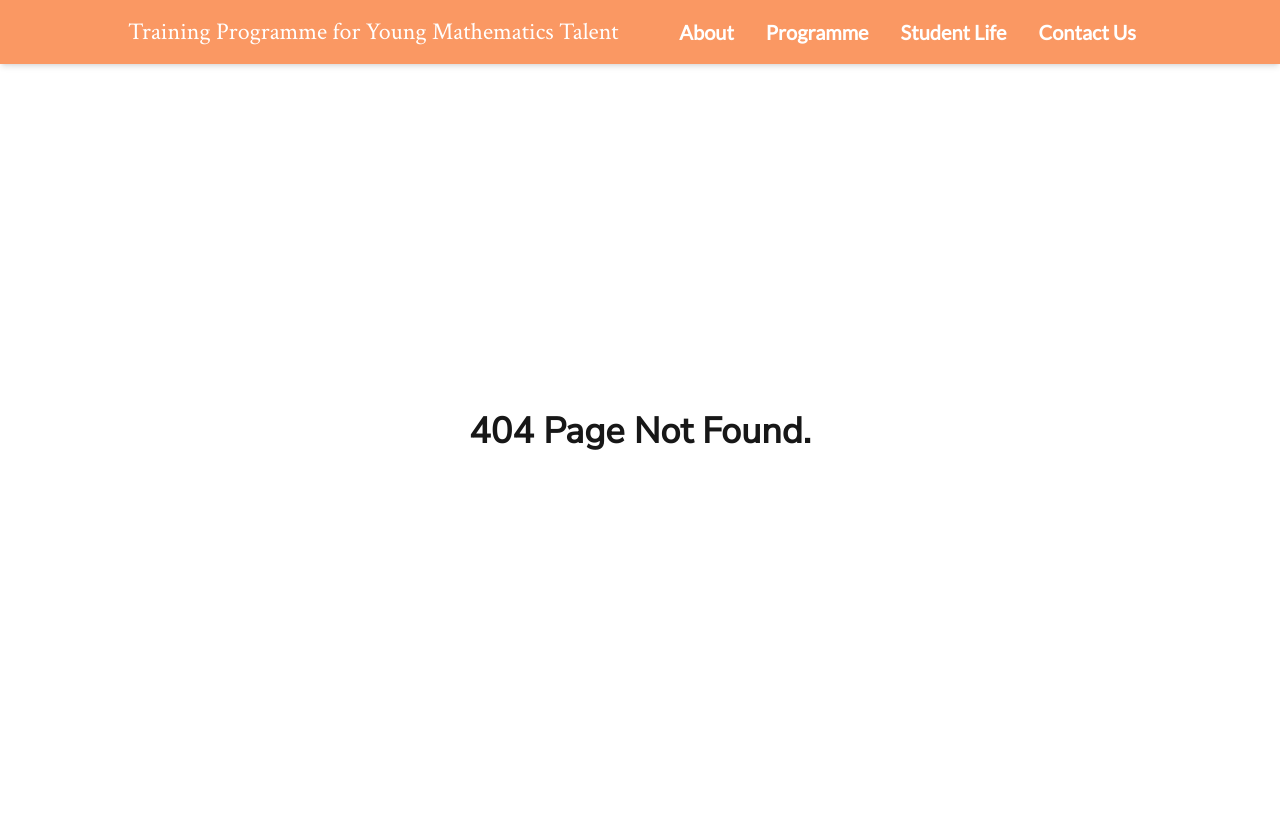
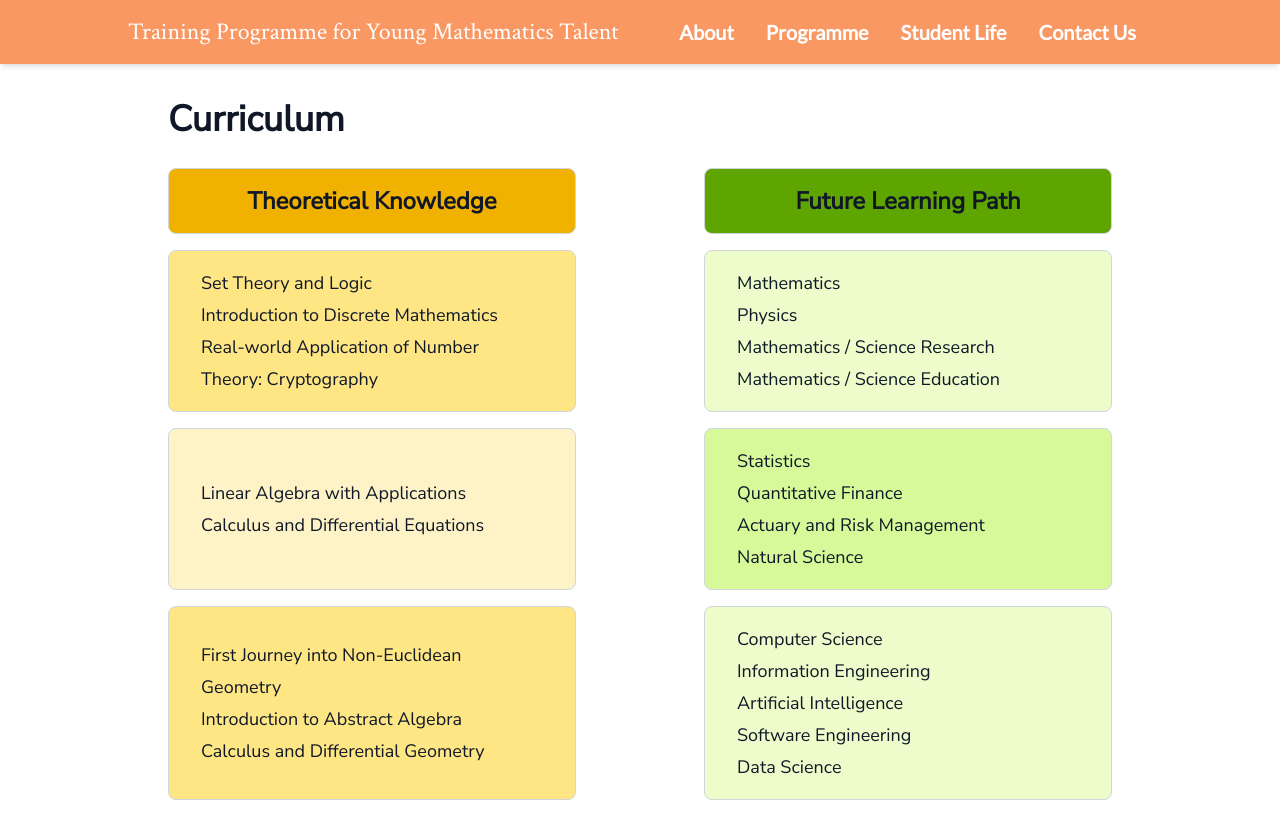
Before and after one commit to aymichael/tpymt, a Next.js app: page /curriculum in a window 1280 px wide. Before the commit this address had no page. Before the commit the page ends 800 px from the top, so only its background shows below. Built offline with nearby package versions, Linux system fonts and the light colour scheme.

Commit message:
update UI and add curriculum

```diff
--- /dev/null
+++ b/app/curriculum/page.js
@@ -0,0 +1,50 @@
+"use client";
+
+export default function CurriculumPage() {
+    return (
+        <div className="">
+            <h1 className="text-4xl/8 font-bold mb-8 text-gray-900 dark:text-white">Curriculum</h1>
+            <div className="grid grid-cols-2 gap-x-32 gap-y-4">
+                <div className="bg-yellow-500 dark:bg-yellow-800 px-8 py-4 border border-gray-300 dark:border-gray-700 rounded-lg text-gray-900 dark:text-white">
+                    <h2 className="text-xl/8 md:text-2xl/8 font-bold text-center md:text-nowrap">Theoretical Knowledge</h2>
+                </div>
+                <div className="bg-lime-600 dark:bg-lime-800 px-8 py-4 border border-gray-300 dark:border-gray-700 rounded-lg text-gray-900 dark:text-white">
+                    <h2 className="text-xl/8 md:text-2xl/8 font-bold text-center md:text-nowrap">Future Learning Path</h2>
+                </div>
+                <div className="bg-amber-200 dark:bg-amber-800 px-8 py-4 border border-gray-300 dark:border-gray-700 rounded-lg text-gray-900 dark:text-white flex flex-col justify-center">
+                    <p className="text-base md:text-lg/8">Set Theory and Logic</p>
+                    <p className="text-base md:text-lg/8">Introduction to Discrete Mathematics</p>
+                    <p className="text-base md:text-lg/8">Real-world Application of Number Theory: Cryptography</p>
+                </div>
+                <div className="bg-lime-100 dark:bg-lime-800 px-8 py-4 border border-gray-300 dark:border-gray-700 rounded-lg text-gray-900 dark:text-white flex flex-col justify-center">
+                    <p className="text-base md:text-lg/8">Mathematics</p>
+                    <p className="text-base md:text-lg/8">Physics</p>
+                    <p className="text-base md:text-lg/8">Mathematics / Science Research</p>
+                    <p className="text-base md:text-lg/8">Mathematics / Science Education</p>
+                </div>
+                <div className="bg-amber-100 dark:bg-amber-800 px-8 py-4 border border-gray-300 dark:border-gray-700 rounded-lg text-gray-900 dark:text-white flex flex-col justify-center">
+                    <p className="text-base md:text-lg/8">Linear Algebra with Applications</p>
+                    <p className="text-base md:text-lg/8">Calculus and Differential Equations</p>
+                </div>
+                <div className="bg-lime-200 dark:bg-lime-800 px-8 py-4 border border-gray-300 dark:border-gray-700 rounded-lg text-gray-900 dark:text-white flex flex-col justify-center">
+                    <p className="text-base md:text-lg/8">Statistics</p>
+                    <p className="text-base md:text-lg/8">Quantitative Finance</p>
+                    <p className="text-base md:text-lg/8">Actuary and Risk Management</p>
+                    <p className="text-base md:text-lg/8">Natural Science</p>
+                </div>
+                <div className="bg-amber-200 dark:bg-amber-800 px-8 py-4 border border-gray-300 dark:border-gray-700 rounded-lg text-gray-900 dark:text-white flex flex-col justify-center">
+                    <p className="text-base md:text-lg/8">First Journey into Non-Euclidean Geometry</p>
+                    <p className="text-base md:text-lg/8">Introduction to Abstract Algebra</p>
+                    <p className="text-base md:text-lg/8">Calculus and Differential Geometry</p>
+                </div>
+                <div className="bg-lime-100 dark:bg-lime-800 px-8 py-4 border border-gray-300 dark:border-gray-700 rounded-lg text-gray-900 dark:text-white flex flex-col justify-center">
+                    <p className="text-base md:text-lg/8">Computer Science</p>
+                    <p className="text-base md:text-lg/8">Information Engineering</p>
+                    <p className="text-base md:text-lg/8">Artificial Intelligence</p>
+                    <p className="text-base md:text-lg/8">Software Engineering</p>
+                    <p className="text-base md:text-lg/8">Data Science</p>
+                </div>
+            </div>
+        </div>
+    );
+}
--- a/app/page.js
+++ b/app/page.js
@@ -20,10 +20,7 @@ export default function Home() {
       <p className="indent-8 text-base md:text-lg/8">
         This training programme provides a two-week intensive training to mathematically talented young high-school students who are interested in science and innovation in the Greater Bay Area (GBA). It aims to encourage more students to choose STEM-related subjects for further studies in universities. In the long run, this lays a foundation for cultivating and nurturing the next generation of innovation and technology talents, which thus maintains the sustainability of the development of science and technology in the Region and even the Country.
       </p>
-      <div className="flex flex-col items-center">
-        <Link href="application" className="mt-8 text-4xl/8 font-bold text-blue-500">Apply Now!</Link>
-      </div>
-      <div className="flex mt-auto md:flex-row flex-col md:items-center justify-end items-end md:justify-between  md:space-x-4 md:space-y-0 space-y-2 w-full">
+      <div className="flex mt-auto md:flex-row flex-col items-center md:justify-between  md:space-x-4 md:space-y-0 space-y-2 w-full">
           <Image
             src="/department.png"
             alt="Department of Mathematics, CUHK"
```
